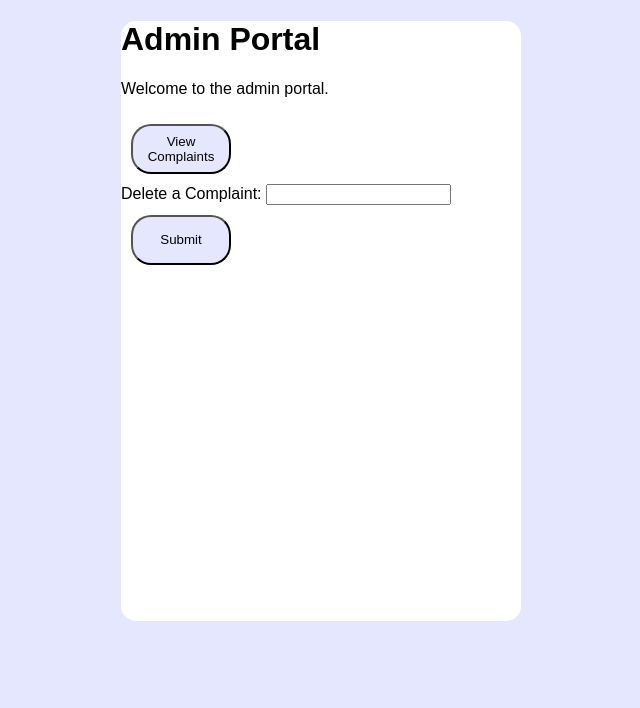
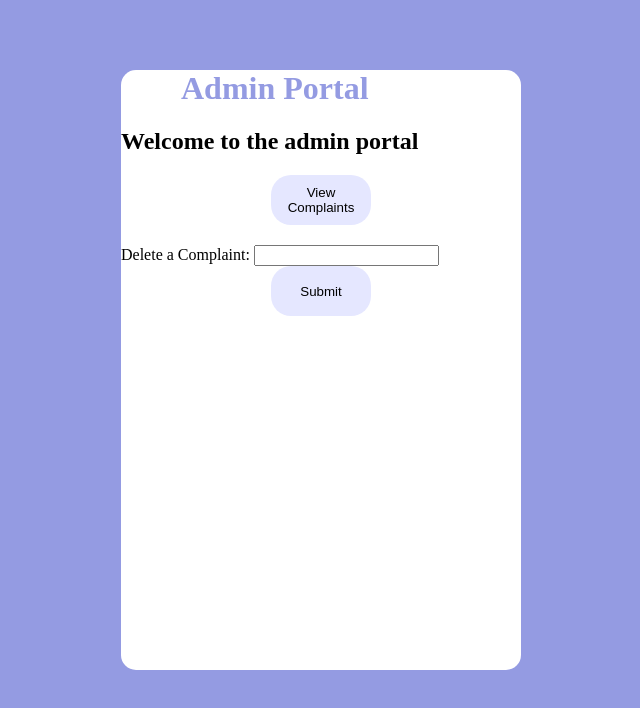
Before and after one commit to OryanMenachem/complaint-app-client, a website: page public/admin.html in a window 1280 px wide. Shown: the whole page, without its empty margins (319-959 px from the left). Drawn offline with Linux system fonts and the light colour scheme.

Commit message:
Continue designing

```diff
--- a/public/admin.html
+++ b/public/admin.html
@@ -10,7 +10,7 @@
     <main>
       <h1>Admin Portal</h1>
 
-      <p>Welcome to the admin portal.</p>
+      <h2>Welcome to the admin portal</h2>
       <a href="http://localhost:3000/complaints">
         <button>View Complaints</button>
       </a>
--- a/public/styles/admin.css
+++ b/public/styles/admin.css
@@ -1,6 +1,5 @@
 body {
-  font-family: "Arial";
-  background: #e5e7ff;
+  background: #949be2;
 }
 
 main {
@@ -11,9 +10,12 @@ main {
   margin: 20px auto;
 }
 
-/* h1 {
-
-} */
+h1 {
+  color: #949be2;
+  margin-right: 20px;
+  margin-left: 60px;
+  margin-top: 70px;
+}
 
 /* p {
 
@@ -24,12 +26,14 @@ main {
 } */
 
 button {
+  border: #949be2;
   background: #e5e7ff;
-  margin: 10px;
+  margin-right: 150px;
+  margin-left: 150px;
+  margin-bottom: 20px;
   width: 100px;
   height: 50px;
   border-radius: 20px;
-  margin: 10px;
 }
 
 button:hover {
--- a/public/styles/admin_password.style.css
+++ b/public/styles/admin_password.style.css
@@ -1,6 +1,5 @@
 body {
-  font-family: "Arial";
-  background: #e5e7ff;
+  background: #949be2;
 }
 
 main {
@@ -24,12 +23,15 @@ input[type="password"] {
 } */
 
 button {
+  border: #949be2;
+
   background: #e5e7ff;
-  margin: 10px;
+  margin-right: 150px;
+  margin-left: 150px;
+  margin-bottom: 20px;
   width: 100px;
   height: 50px;
   border-radius: 20px;
-  margin: 10px;
 }
 
 button:hover {
--- a/public/styles/complaint.style.css
+++ b/public/styles/complaint.style.css
@@ -1,6 +1,5 @@
 body {
-  font-family: "Arial";
-  background: #e5e7ff;
+  background: #949be2;
 }
 
 main {
@@ -11,9 +10,12 @@ main {
   margin: 20px auto;
 }
 
-/* h1 {
-
-} */
+h1 {
+  color: #949be2;
+  margin-right: 20px;
+  margin-left: 60px;
+  margin-top: 70px;
+}
 
 /* form {
 
@@ -27,14 +29,16 @@ main {
 #selectCategory {
 
 } */
+button {
+  border: #949be2;
 
-button {
   background: #e5e7ff;
-  margin: 10px;
+  margin-right: 150px;
+  margin-left: 150px;
+  margin-bottom: 20px;
   width: 100px;
   height: 50px;
   border-radius: 20px;
-  margin: 10px;
 }
 
 button:hover {
--- a/public/styles/index.style.css
+++ b/public/styles/index.style.css
@@ -1,6 +1,5 @@
 body {
-  font-family: "Arial";
-  background: #e5e7ff;
+  background: #949be2;
 }
 
 main {
@@ -12,7 +11,10 @@ main {
 }
 
 h1 {
-  margin: em;
+  color: #949be2;
+  margin-right: 20px;
+  margin-left: 60px;
+  margin-top: 70px;
 }
 
 h2 {
@@ -24,6 +26,8 @@ img {
   height: 300px;
   width: 290px;
   margin: 30px;
+  margin-right: 50px;
+  margin-left: 50px;
 }
 
 /* a {
@@ -31,12 +35,15 @@ img {
 } */
 
 button {
+  border: #949be2;
+
   background: #e5e7ff;
-  margin: 10px;
+  margin-right: 150px;
+  margin-left: 150px;
+  margin-bottom: 20px;
   width: 100px;
   height: 50px;
   border-radius: 20px;
-  margin: 10px auto;
 }
 
 button:hover {
```
